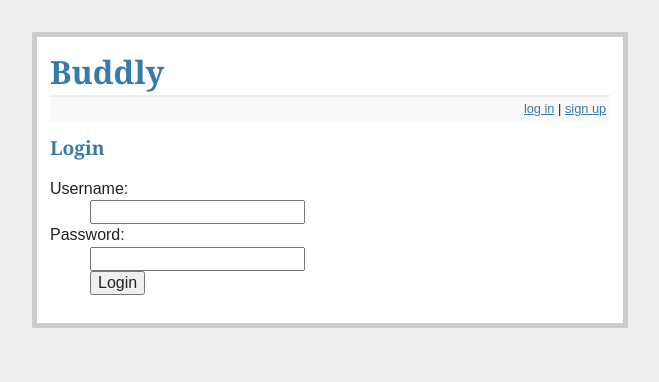
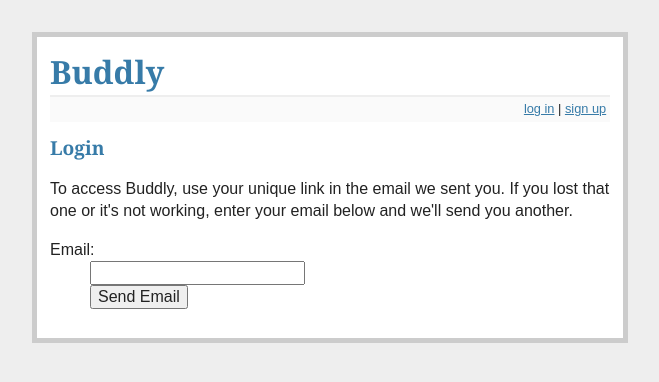
Before and after one commit to asiderop/buddly, a Flask app: page /login in a window 1280 px wide. Shown: the top 382 px of the page, without its empty margins (310-969 px from the left). Run offline with Flask 2, Linux system fonts and the light colour scheme.

Commit message:
implement hash login and signup / refs #9 / fixes #7
need to send emails to finish #9

```diff
--- a/buddly/templates/login.html
+++ b/buddly/templates/login.html
@@ -2,13 +2,19 @@
 {% block body %}
   <h2>Login</h2>
   {% if error %}<p class=error><strong>Error:</strong> {{ error }}{% endif %}
-  <form action="{{ url_for('login') }}" method=post>
-    <dl>
-      <dt>Username:
-      <dd><input type=text name=username>
-      <dt>Password:
-      <dd><input type=password name=password>
-      <dd><input type=submit value=Login>
-    </dl>
-  </form>
+  {% if not session.user %}
+    <p>To access Buddly, use your unique link in the email we sent you.
+        If you lost that one or it's not working, enter your email below and we'll send you another.</p>
+
+    <form action="{{ url_for('signup') }}" method=post>
+      <dl>
+        <dt>Email:
+        <dd><input type="text" name="email">
+        <dd><input type="submit" value="Send Email">
+        <input type="hidden" name="action" value="remind" />
+      </dl>
+    </form>
+  {% else %}
+    <p>Hi, {{ session.user }}. Go to your <a href="{{ url_for('show_entries') }}">events</a>!</p>
+  {% endif %}
 {% endblock %}
--- a/buddly/views.py
+++ b/buddly/views.py
@@ -1,9 +1,14 @@
 from functools import wraps
 from flask import request, session, redirect, url_for, abort, render_template, flash
+from sqlite3 import IntegrityError
 
 from buddly import app
 from buddly.db import get_db, query_db
+from buddly.models import Buddy
 
+
+####################
+## Authentication
 
 def login_required(f):
     @wraps(f)
@@ -13,12 +18,92 @@ def login_required(f):
         return f(*args, **kwargs)
     return decorated_function
 
+@app.route('/signup', methods=['GET', 'POST'])
+def signup():
+    error = None
+    message = None
+    if request.method == 'POST':
+        if 'action' not in request.form:
+            error = 'bad request'
+
+        else:
+            action = request.form['action']
+            email = request.form['email']
+            b = None
+
+            if 'signup' == action:
+                name = request.form['name']
+                b = Buddy(name, email)
+                try:
+                    b.commit()
+                except IntegrityError:
+                    error = 'a user with that email address already exists'
+
+            elif 'remind' == action:
+                b = Buddy.from_db(email=email)
+                if b is None:
+                    error = 'unknown email address'
+
+            else:
+                error = 'unknown action'
+
+            if error is None:
+                # send email
+                return send_signup_email(b, action)
+
+    return render_template('signup.html', error=error)
+
+
+def send_signup_email(buddy, action):
+    error = None
+    message = None
+    assert isinstance(buddy, Buddy)
+
+    if 'signup' == action:
+        message = "Nice! We're sending an email to %s with all the deets." % buddy.email
+    elif 'remind' == action:
+        message = "Hang tight. We're sending your unique login link to %s." % buddy.email
+    else:
+        raise NotImplementedError()
+
+    return render_template('signup.html', error=error, message=message, user=buddy.hash_)
+
+
+@app.route('/login', methods=['GET'])
+def login(n=None):
+    if 'hash' not in request.args:
+        return render_template('login.html')
+
+    h = request.args['hash']
+    b = Buddy.from_db(hash_=h)
+
+    if b is None:
+        return render_template('login.html', error='unknown user')
+
+    session['user'] = b.name
+    session['hash_'] = b.hash_
+    flash('You were logged in')
+    url = n or url_for('show_entries')
+    return redirect(url)
+
+
+@app.route('/logout')
+def logout():
+    session.pop('user', None)
+    flash('You were logged out')
+    return redirect(url_for('show_entries'))
+
+
+####################
+##
+
 @app.route('/')
 def show_entries():
     sql = 'select name, email from buddy order by name desc'
     cur = get_db().execute(sql)
     entries = [dict(name=row[0], email=row[1]) for row in cur.fetchall()]
     return render_template('show_entries.html', entries=query_db(sql))
+
 
 @app.route('/add', methods=['POST'])
 @login_required
@@ -28,24 +113,3 @@ def add_entry():
     get_db().commit()
     flash('New entry was successfully posted')
     return redirect(url_for('show_entries'))
-
-@app.route('/login', methods=['GET', 'POST'])
-def login(n=None):
-    error = None
-    if request.method == 'POST':
-        if request.form['username'] != app.config['USERNAME']:
-            error = 'Invalid username'
-        elif request.form['password'] != app.config['PASSWORD']:
-            error = 'Invalid password'
-        else:
-            session['user'] = 'Bob'
-            flash('You were logged in')
-            url = n or url_for('show_entries')
-            return redirect(url)
-    return render_template('login.html', error=error)
-
-@app.route('/logout')
-def logout():
-    session.pop('user', None)
-    flash('You were logged out')
-    return redirect(url_for('show_entries'))
```
Also changed, not shown: buddly/models.py (+10 -1 lines), buddly/templates/signup.html (added, +24 -0 lines).
